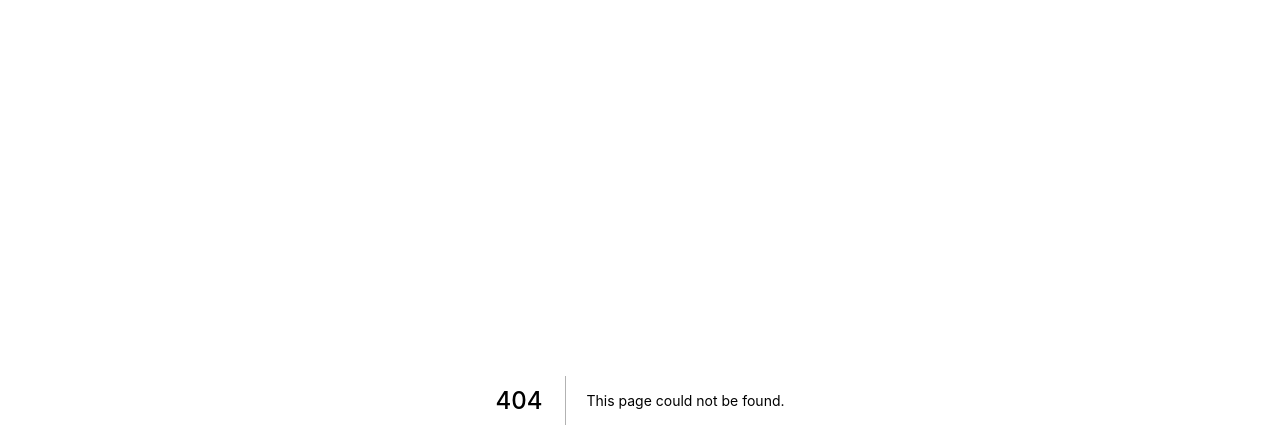
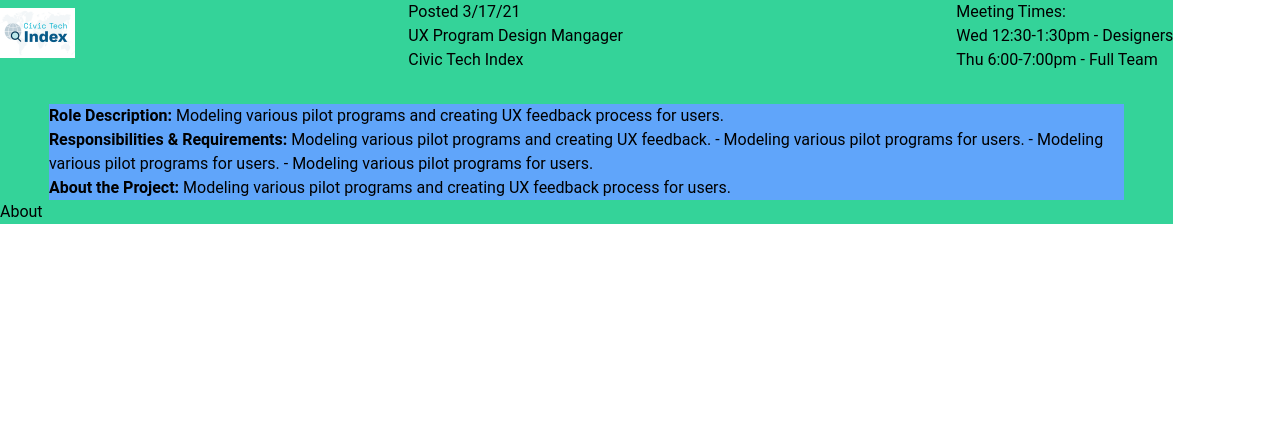
Before and after one commit to averdin2/roles-prototype, a Next.js app: page /about in a window 1280 px wide. Before the commit this address had no page. Shown: the top 448 px of the page. Built offline with nearby package versions, Linux system fonts and the light colour scheme.

Commit message:
setup component layout for roles card on home page

```diff
--- /dev/null
+++ b/next.config.js
@@ -0,0 +1,2 @@
+const withImages = require('next-images');
+module.exports = withImages();
--- a/package.json
+++ b/package.json
@@ -11,6 +11,7 @@
     "@reduxjs/toolkit": "^1.6.0",
     "mongodb": "^3.6.9",
     "next": "10.2.3",
+    "next-images": "^1.8.1",
     "react": "17.0.2",
     "react-dom": "17.0.2",
     "react-redux": "^7.2.4"
--- /dev/null
+++ b/src/components/HomeCard.jsx
@@ -0,0 +1,51 @@
+import React from 'react';
+import Image from 'next/image';
+import Link from 'next/link';
+import projectImage from '../../public/images/civic-tech-index.png';
+
+export default function HomeCard() {
+  return (
+    // Overall container div
+    <div className="flex flex-col max-w-2xl rounded-2xl border-2 border-gray-100 shadow-md">
+      <div className="flex flex-col self-center m-6">
+        {/* div for top image, posted, name, project, and meeting times */}
+        <div className="flex flex-row w-full justify-between">
+          <div className="self-center">
+            <Image src={projectImage} alt="Civic Tech Index Project Image" width={75} height={50} />
+          </div>
+          {/* div for posted, name, and project */}
+          <div>
+            <p className="text-gray-500 text-sm">Posted 3/17/21</p>
+            <h3 className="font-bold">UX Program Design Mangager</h3>
+            <p className="text-gray-500 text-sm font-bold">Civic Tech Index</p>
+          </div>
+          {/* div for meeting times */}
+          <div>
+            <p className="text-gray-500 text-sm">Meeting Times:</p>
+            <p className="text-sm">Wed 12:30-1:30pm - Designers</p>
+            <p className="text-sm">Thu 6:00-7:00pm - Full Team</p>
+          </div>
+        </div>
+        {/* div for role description, and other items */}
+        <div className="mt-8 self-center">
+          <p>
+            <strong>Role Description: </strong>Modeling various pilot programs and creating UX feedback process for users.
+          </p>
+          <p>
+            <strong>Responsibilities & Requirements: </strong>Modeling various pilot programs and creating UX feedback. - Modeling various pilot programs for users. - Modeling various pilot programs for users. - Modeling various pilot programs for
+            users.
+          </p>
+          <p>
+            <strong>About the Project: </strong>Modeling various pilot programs and creating UX feedback process for users.
+          </p>
+        </div>
+        {/* div for see full description button */}
+        <Link href="/about">
+          <a className="w-48 mt-8 rounded-full bg-red-500">
+            <p className="p-2 text-center text-sm text-white font-bold">See Full Description</p>
+          </a>
+        </Link>
+      </div>
+    </div>
+  );
+}
--- /dev/null
+++ b/src/pages/about.js
@@ -0,0 +1,47 @@
+import React from 'react';
+import Image from 'next/image';
+import Link from 'next/link';
+import projectImage from '../../public/images/civic-tech-index.png';
+
+export default function HomeCard() {
+  return (
+    // Overall container div
+    <div className="flex flex-col justify-center w-11/12 bg-green-400">
+      {/* div for top image, posted, name, project, and meeting times */}
+      <div className="flex flex-row w-full justify-between">
+        <div className="self-center">
+          <Image src={projectImage} alt="Civic Tech Index Project Image" width={75} height={50} />
+        </div>
+        {/* div for posted, name, and project */}
+        <div>
+          <p>Posted 3/17/21</p>
+          <h3>UX Program Design Mangager</h3>
+          <p>Civic Tech Index</p>
+        </div>
+        {/* div for meeting times */}
+        <div>
+          <p>Meeting Times:</p>
+          <p>Wed 12:30-1:30pm - Designers</p>
+          <p>Thu 6:00-7:00pm - Full Team</p>
+        </div>
+      </div>
+      {/* div for role description, and other items */}
+      <div className="w-11/12 mt-8 bg-blue-400 self-center">
+        <p>
+          <strong>Role Description: </strong>Modeling various pilot programs and creating UX feedback process for users.
+        </p>
+        <p>
+          <strong>Responsibilities & Requirements: </strong>Modeling various pilot programs and creating UX feedback. - Modeling various pilot programs for users. - Modeling various pilot programs for users. - Modeling various pilot programs for
+          users.
+        </p>
+        <p>
+          <strong>About the Project: </strong>Modeling various pilot programs and creating UX feedback process for users.
+        </p>
+      </div>
+      {/* div for see full description button */}
+      <Link href="/about">
+        <a>About</a>
+      </Link>
+    </div>
+  );
+}
--- a/src/pages/index.jsx
+++ b/src/pages/index.jsx
@@ -1,4 +1,5 @@
 import Head from 'next/head';
+import HomeCard from '../components/homeCard';
 
 import { connectToDatabase } from '../util/mongodb';
 
@@ -13,6 +14,7 @@ export default function Home() {
       <div className="container sm px-4 bg-gray-400">
         <p>Hello There</p>
       </div>
+      <HomeCard />
     </div>
   );
 }
--- a/src/styles/globals.css
+++ b/src/styles/globals.css
@@ -6,8 +6,7 @@ html,
 body {
   padding: 0;
   margin: 0;
-  font-family: -apple-system, BlinkMacSystemFont, Segoe UI, Roboto, Oxygen,
-    Ubuntu, Cantarell, Fira Sans, Droid Sans, Helvetica Neue, sans-serif;
+  font-family: 'Roboto', sans-serif;
 }
 
 a {
```
Also changed, not shown: public/images/civic-tech-index.png (added), 1 other file (tests, documents, lock files or other folders).
